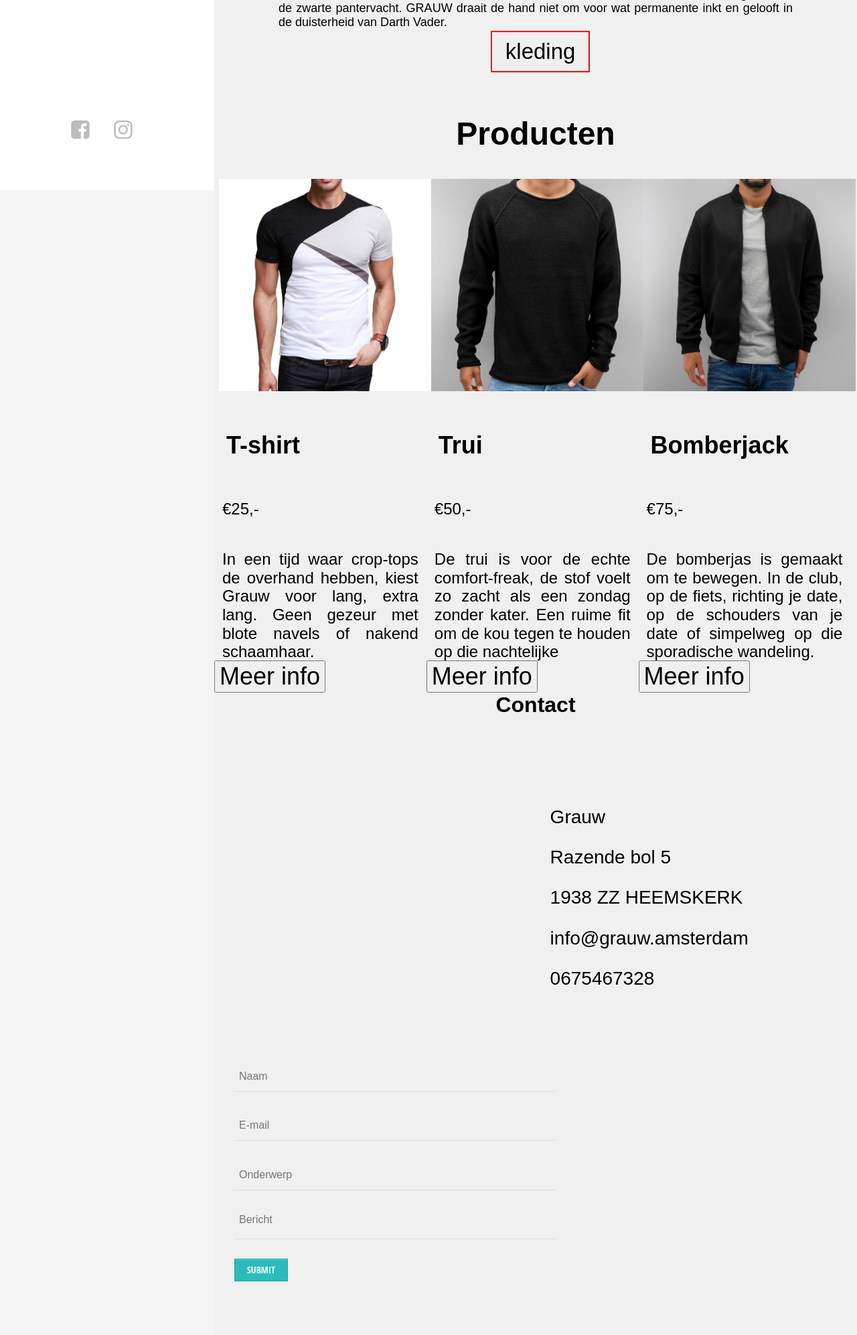
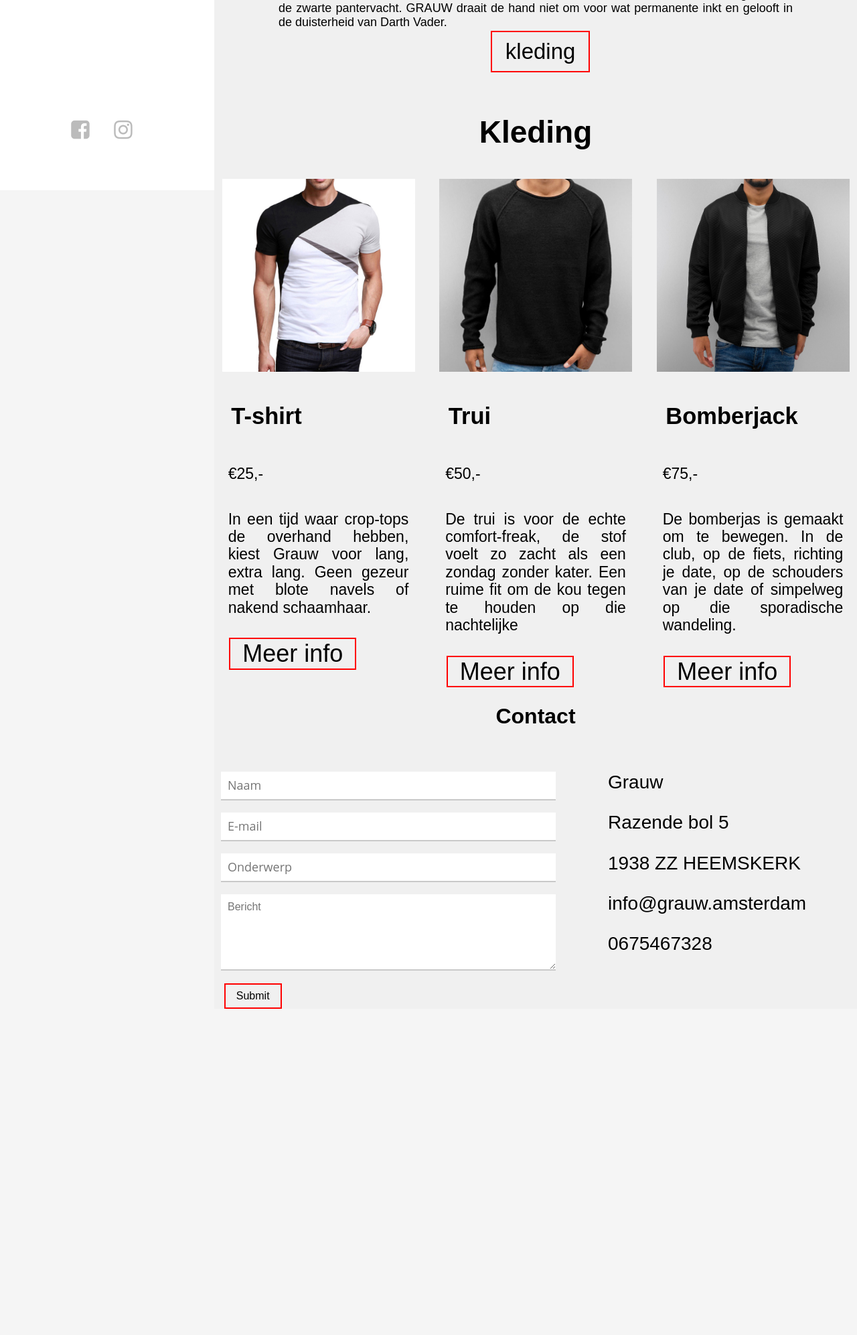
Before and after one commit to ceesvw123/StarterPoint-GrauwAmsterdam, a PHP site: page / in a window 1280 px wide. Shown: the part 516-2509 px from the top of the page at 67% size. After the commit the page ends 2022 px from the top, so only its background shows below. Run offline with PHP 8.4, Linux system fonts and the light colour scheme; some libraries are stand-ins or nearby versions.

Commit message:
fixed producs and contact page

```diff
--- /dev/null
+++ b/css/contact.css
@@ -0,0 +1,55 @@
+.contact {
+    padding-top: 5em;
+}
+
+.contactTekst {
+    margin-top: -1em;
+    margin-right: 3em;
+    text-align: justify;
+    font-size: 28px;
+    float: right;
+    width: 30%;
+
+}
+
+.input-list {
+  display: block;
+  padding: 0 10px;
+  width: 50%;
+  float: left;
+}
+
+.style-4 input[type="text"], input[type="email"], input[type="onderwerp"], textarea {
+  padding: 10px;
+  border: none;
+  border-bottom: solid 2px #c9c9c9;
+  -webkit-transition: border 0.3s;
+  -moz-transition: border 0.3s;
+  -o-transition: border 0.3s;
+  transition: border 0.3s;
+}
+.style-4 input[type="text"]:focus, .style-4 input[type="text"].focus {
+  border-bottom: solid 2px red;
+}
+
+input[type="text"], input[type="email"], input[type="onderwerp"], textarea {
+  display: block;
+  margin: 0;
+  width: 100%;
+  font-family: "Open Sans", sans-serif;
+  font-size: 18px;
+  -webkit-appearance: none;
+  -moz-appearance: none;
+  appearance: none;
+  -webkit-box-shadow: none;
+  -moz-box-shadow: none;
+  box-shadow: none;
+  -webkit-border-radius: none;
+  -moz-border-radius: none;
+  -ms-border-radius: none;
+  -o-border-radius: none;
+  border-radius: none;
+}
+input[type="text"], input[type="email"], input[type="onderwerp"], textarea:focus {
+  outline: none;
+}
--- a/css/products.css
+++ b/css/products.css
@@ -1,34 +1,37 @@
 .producten {
     width: 100%;
-    text-align: justify;
-    font-size: 24px;
-    padding-bottom: 20em;
+    height: 100vh;
+    text-align: center;
+    font-size: 23px;
     padding-top: 1em;
 }
 
 .producten p, h2 {
-    padding: .5em;
+    padding: .4em;
+    text-align: justify;
 }
 .producten img {
     width: 100%;
-    padding: 0.2em;
     display: inline-block;
-    padding: .3em;
 }
 
 .shirt {
-    width: 33%;
+    width: 30%;
     float: left;
+    padding: .5em;
 }
 
 .trui {
-    width: 33%;
-    float: left;
+    width: 30%;
+    display: inline-block;
+    margin: 0 auto;
+    padding: .5em;
 }
 
 .jack {
-     width: 33%;
-    float: left;
+    width: 30%;
+    float: right;
+    padding: .5em;
 }
 
 .kledingButton {
@@ -36,6 +39,17 @@
 }
 
 .truiTekst {
-    height: 45vh;
-    padding-bottom: auto;
 }
+
+.buttonStyle {
+    background-color: #f0f0f0;
+    border: solid red 2px;
+    padding-left: .5em;
+    padding-right: .5em;
+    float: left;
+    margin-left: .3em;
+}
+
+.wrap {
+    text-align: center;
+}
--- a/css/style.css
+++ b/css/style.css
@@ -295,84 +295,11 @@ a {
 /* Contact Text */
 
 
-.contactTekst {
-    margin-top: 3em;
-    margin-right: 3em;
-    text-align: justify;
-    font-size: 28px;
-    float: right;
-    width: 39%;
 
-}
 
 /* Contact Form Styling */
 
-.form-style {
-    width: 50%;
-    float:left;
-    padding: 30px;
-    margin: 50px auto;
-}
-.form-style h2 {
-    background: #4D4D4D;
-    text-transform: uppercase;
-    font-family: 'Open Sans Condensed', sans-serif;
-    color: #797979;
-    font-size: 18px;
-    font-weight: 100;
-    padding: 20px;
-    margin: -30px -30px 30px -30px;
-}
-.form-style input[type="text"],
-.form-style input[type="date"],
-.form-style input[type="datetime"],
-.form-style input[type="email"],
-.form-style input[type="number"],
-.form-style input[type="search"],
-.form-style input[type="time"],
-.form-style input[type="url"],
-.form-style input[type="password"],
-.form-style textarea,
-.form-style select {
-    box-sizing: border-box;
-    -webkit-box-sizing: border-box;
-    -moz-box-sizing: border-box;
-    outline: none;
-    display: block;
-    width: 100%;
-    padding: 7px;
-    border: none;
-    border-bottom: 1px solid #ddd;
-    background: transparent;
-    margin-bottom: 10px;
-    font: 16px Arial, Helvetica, sans-serif;
-    height: 45px;
-}
-.form-style textarea {
-    resize: none;
-    overflow: hidden;
-}
-.form-style input[type="button"],
-.form-style input[type="submit"] {
-    -moz-box-shadow: inset 0px 1px 0px 0px #45D6D6;
-    -webkit-box-shadow: inset 0px 1px 0px 0px #45D6D6;
-    box-shadow: inset 0px 1px 0px 0px #45D6D6;
-    background-color: #2CBBBB;
-    border: 1px solid #27A0A0;
-    display: inline-block;
-    cursor: pointer;
-    color: #FFFFFF;
-    font-family: 'Open Sans Condensed', sans-serif;
-    font-size: 14px;
-    padding: 8px 18px;
-    text-decoration: none;
-    text-transform: uppercase;
-}
-.form-style input[type="button"]:hover,
-.form-style input[type="submit"]:hover {
-    background: linear-gradient(to bottom, #34CACA 5%, #30C9C9 100%);
-    background-color: #34CACA;
-}
+
 @media screen and (max-width: 768px) {
     #left {
         display: none;
--- a/view/contact.php
+++ b/view/contact.php
@@ -1,5 +1,5 @@
 <div class="contact" id="contact">
-    <h1>Contact</h1>
+    <h1 style="margin-bottom: 2em;">Contact</h1>
 
     <div class="contactTekst">
         <p>Grauw</p>
@@ -9,13 +9,13 @@
         <p>0675467328</p>
     </div>
 
-    <div class="form-style">
+    <div class="input-list style-4 clearfix">
         <form action="models/form-contact.php" method="post">
             <input type="text" name="naam" placeholder="Naam" required><br>
             <input type="email" name="email" placeholder="E-mail" required><br>
             <input type="text" name="onderwerp" placeholder="Onderwerp" required><br>
             <textarea rows="5" name="bericht" placeholder="Bericht" onkeyup="adjust_textarea(this)" required></textarea><br>
-            <input type="submit" name="submit">
+            <input type="submit" name="submit" class="buttonStyle" style="padding: .5em; padding-left: 1em; padding-right: 1em;">
         </form>
 
         <script type="text/javascript">
--- a/view/head.php
+++ b/view/head.php
@@ -5,6 +5,7 @@
     <meta name="viewport" content="width=device-width, initial-scale=1.0">
 
     <link href="css/style.css" rel="stylesheet" type="text/css">
+    <link href="css/contact.css" rel="stylesheet" type="text/css">
     <link href="css/products.css" rel="stylesheet" type="text/css">
     <link href="css/normalize.css" rel="stylesheet" type="text/css">
     <link rel="stylesheet" href="css/hover.css" type="text/css">
--- a/view/kleding.php
+++ b/view/kleding.php
@@ -1,16 +1,19 @@
+
+   <div class="flex-cointainer">
+
    <div class="producten" id="producten">
-    <h1>Producten</h1>
+    <h1>Kleding</h1>
 
     <div class="shirt">
         <img src="img/grauw_shirt.png">
         <div class="truiTekst">
             <h2>T-shirt</h2>
             <p>€25,-</p>
-    <p>In een tijd waar crop-tops de overhand hebben, kiest Grauw voor lang, extra
-
-lang. Geen gezeur met blote navels of nakend schaamhaar.</p>
+            <p>In een tijd waar crop-tops de overhand hebben, kiest Grauw voor lang, extra lang. Geen gezeur met blote navels of nakend schaamhaar.</p>
         </div>
-    <a href="?page=products&product=1"><button>Meer info</button></a>
+        <a href="?page=products&product=1">
+            <button class="buttonStyle">Meer info</button>
+        </a>
     </div>
 
     <div class="trui">
@@ -19,12 +22,12 @@ lang. Geen gezeur met blote navels of nakend schaamhaar.</p>
         <div class="truiTekst">
             <h2>Trui</h2>
             <p>€50,-</p>
-    <p>De trui is voor de echte comfort-freak, de stof voelt zo zacht als een zondag
-
-zonder kater. Een ruime fit om de kou tegen te houden op die nachtelijke
+            <p>De trui is voor de echte comfort-freak, de stof voelt zo zacht als een zondag zonder kater. Een ruime fit om de kou tegen te houden op die nachtelijke
             </p>
         </div>
-    <a href="?page=products&product=2"><button>Meer info</button></a>
+        <a href="?page=products&product=2">
+            <button class="buttonStyle">Meer info</button>
+        </a>
     </div>
 
     <div class="jack">
@@ -32,10 +35,12 @@ zonder kater. Een ruime fit om de kou tegen te houden op die nachtelijke
         <div class="truiTekst">
             <h2>Bomberjack</h2>
             <p>€75,-</p>
-    <p>De bomberjas is gemaakt om te bewegen. In de club, op de fiets, richting je
-
-        date, op de schouders van je date of simpelweg op die sporadische wandeling.</p></div>
-    <a href="?page=products&product=3"><button>Meer info</button></a>
+            <p>De bomberjas is gemaakt om te bewegen. In de club, op de fiets, richting je date, op de schouders van je date of simpelweg op die sporadische wandeling.</p>
+        </div>
+        <a href="?page=products&product=3">
+            <button class="buttonStyle">Meer info</button>
+        </a>
     </div>
 
 </div>
+</div>
```
Lines whose indentation alone changed are shown as unchanged.
